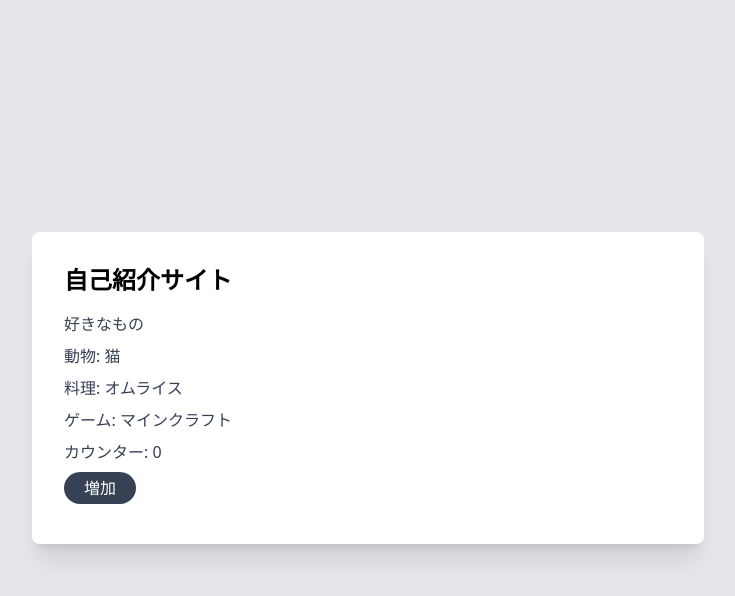
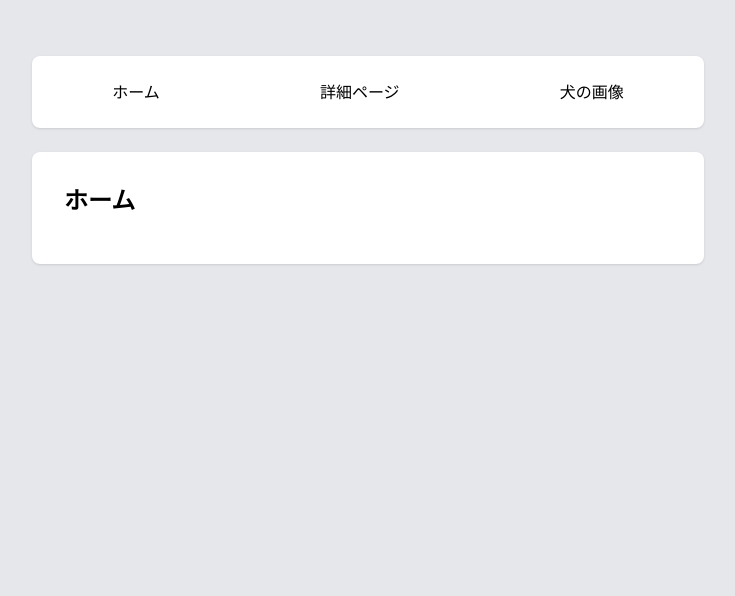
Before and after one commit to ko357255/react-ssr-test, a React (Vite) app: page / in a window 1280 px wide. Shown: the top 596 px of the page, without its empty margins (272-1007 px from the left). Built offline with nearby package versions, Linux system fonts and the light colour scheme.

Commit message:
サーバーでのデータ取得処理を追加

```diff
--- a/src/App.tsx
+++ b/src/App.tsx
@@ -1,17 +1,24 @@
 import { Route, Routes } from 'react-router-dom';
-
-import Profile from '@/pages/Profile.js';
+import Navigation from '@/components/Navigation.js';
 import MyProfile from '@/pages/MyProfile.js';
 import NotFound from '@/pages/NotFound.js';
+import Home from '@/pages/Home.js';
+import Dog from '@/pages/Dog.js';
 
-const App = () => {
+const App = ({ initialData }: { initialData: any }) => {
   return (
-    <div className="App">
-      <Routes>
-        <Route path="/" element={<MyProfile />} />
-        <Route path="/profile" element={<Profile />} />
-        <Route path="*" element={<NotFound />} />
-      </Routes>
+    <div className="app min-h-screen w-screen bg-gray-200 p-4">
+      <div className="mx-auto w-full max-w-2xl">
+        <Navigation />
+        <div className="main-content mb-6 overflow-hidden rounded-lg bg-white p-8 shadow-sm backdrop-blur-sm">
+          <Routes>
+            <Route path="/" element={<Home />} />
+            <Route path="/profile" element={<MyProfile />} />
+            <Route path="/dog" element={<Dog initialData={initialData} />} />
+            <Route path="*" element={<NotFound />} />
+          </Routes>
+        </div>
+      </div>
     </div>
   );
 };
--- a/src/main.tsx
+++ b/src/main.tsx
@@ -5,13 +5,16 @@ import App from './App';
 import './index.css';
 
 // ハイドレートを行う
-// サーバーが生成したHTMLを引き継いで描写する (createRootは破棄して再描写する)
+
+// サーバーがwindowオブジェクトに埋め込んだ初期データを取得
+const initialData = (window as any).__INITIAL_DATA__;
 
 hydrateRoot(
   document.getElementById('root')!,
   <StrictMode>
     <BrowserRouter>
-      <App />
+      {/* サーバー側の初期データを渡す */}
+      <App initialData={initialData} />
     </BrowserRouter>
   </StrictMode>,
 );
```
Also changed, not shown: 2 other files (tests, documents, lock files or other folders).
